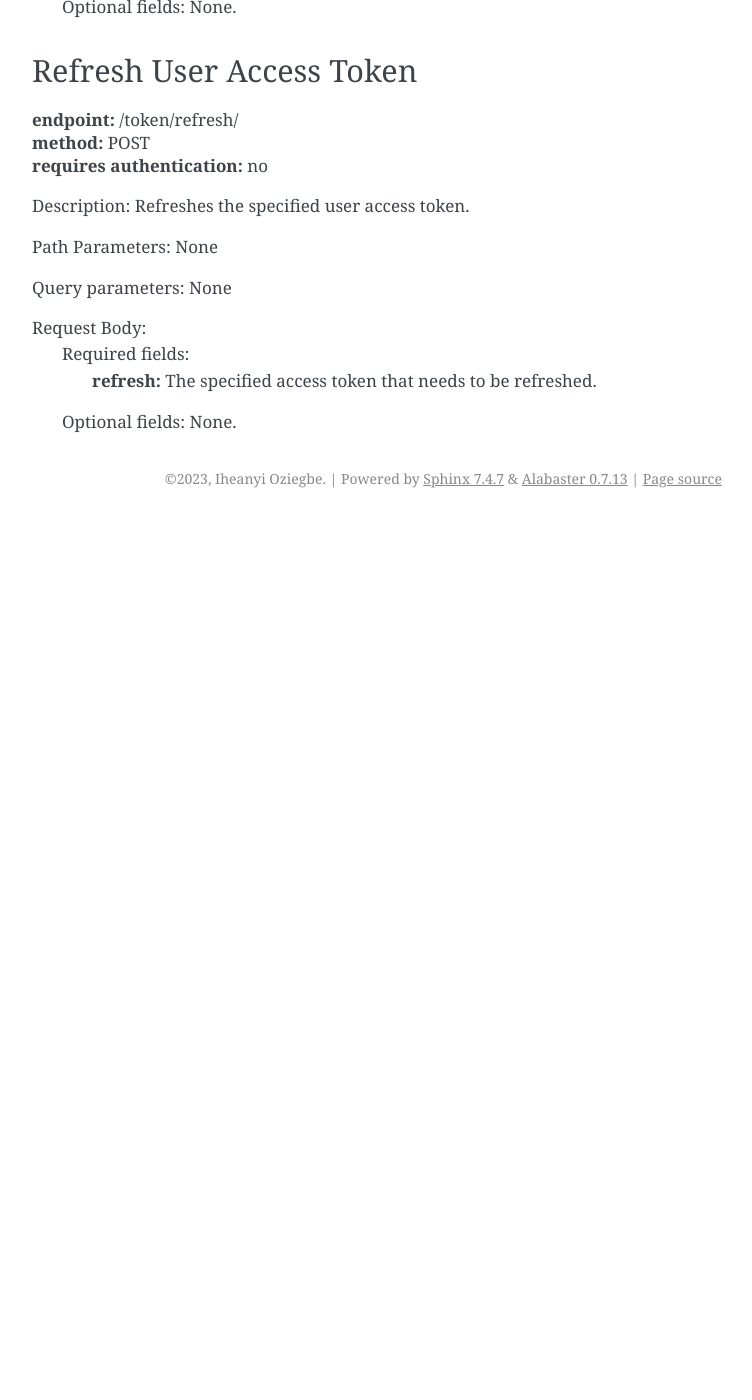
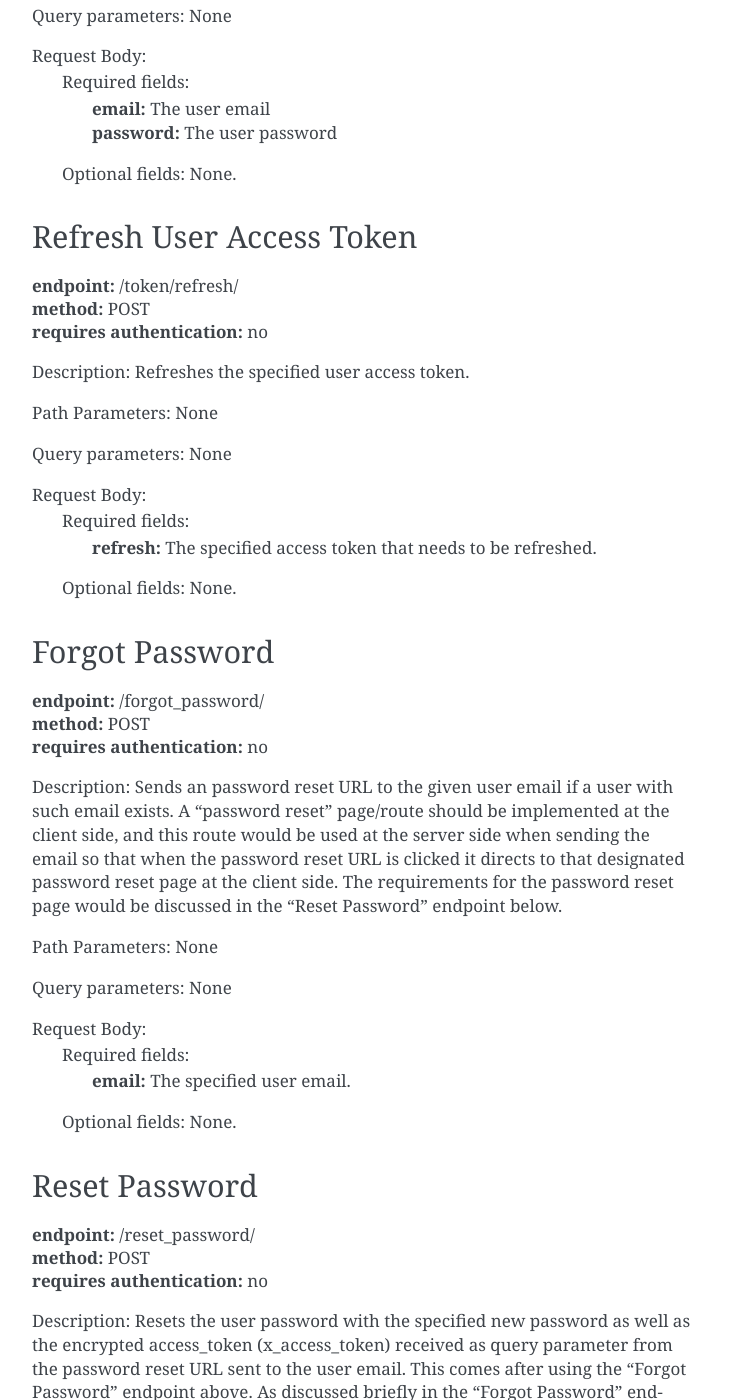
Before and after one commit to useinkwell/Inkwell-app, a Sphinx documentation site: the page built from docs/source/endpoints/authentication.rst, in a window 1280 px wide and 1400 px high, scrolled down 1419 px. Shown: the whole window, without its empty margins (388-1140 px from the left). Built offline with Sphinx 7.4.7, drawn with Linux system fonts in a browser that asks for light colours; before the commit the page ends 1937 px from its top, so only the background shows below that; some of the changed text lies outside the part shown.

Commit message:
Update API docs: Forgot/Reset Password in 'Authentication'

```diff
--- a/docs/source/endpoints/authentication.rst
+++ b/docs/source/endpoints/authentication.rst
@@ -16,7 +16,7 @@ User Registration
 | **method:** POST
 | **requires authentication:** no
 
-Description: Creates a new user with the submitted info and returns the user access token and refresh token.
+Description: Creates a new user with the submitted info and returns the user access token and refresh token. At this point, the new user account is inactive and the tokens cannot be used yet. However, an email containing the account activation URL is sent to the provided user email for email verification purposes. Opening the URL received in the email activates the profile after which the access and refresh tokens become usable. An "email verified" page/route (can even be the homepage) should be implemented at the client side for redirecting the browser to it once the user profile is activated. This route (decided at the client side) would then be implemented at the server side to redirect it accordingly.
 
 Path Parameters: None
 
@@ -35,6 +35,7 @@ Request Body:
 
 
 .. _login:
+
 Obtain User Access Token
 ------------------------
 | **endpoint:** /token/
@@ -72,3 +73,44 @@ Request Body:
 		| **refresh:** The specified access token that needs to be refreshed.
 
 	Optional fields: None.
+
+
+Forgot Password
+-------------------------
+| **endpoint:** /forgot_password/
+| **method:** POST
+| **requires authentication:** no
+
+Description: Sends an password reset URL to the given user email if a user with such email exists. A "password reset" page/route should be implemented at the client side, and this route would be used at the server side when sending the email so that when the password reset URL is clicked it directs to that designated password reset page at the client side. The requirements for the password reset page would be discussed in the "Reset Password" endpoint below.
+
+Path Parameters: None
+
+Query parameters: None
+
+Request Body:
+	Required fields:
+		| **email:** The specified user email.
+
+	Optional fields: None.
+
+
+Reset Password
+-------------------------
+| **endpoint:** /reset_password/
+| **method:** POST
+| **requires authentication:** no
+
+Description: Resets the user password with the specified new password as well as the encrypted access_token (x_access_token) received as query parameter from the password reset URL sent to the user email. This comes after using the "Forgot Password" endpoint above. As discussed briefly in the "Forgot Password" endpoint, a "password reset" page/route should be implemented at the client side and this route would be used at the server side when sending the email so that when the password reset URL is clicked it directs to that designated password reset page at the client side (while keeping the x_access_token query parameter attached). The password reset page must have a **password** and **password2** field for password confirmation at the client side, and the **x_access_token** query parameter automatically added in the URL from the password reset email should be left untouched. Just to be clear, it is the "password reset" page at the client side which submits a POST request to this "Reset Password" endpoint.
+Bear in mind that once a successful form submission is done, the password reset URL received in the email can no longer be used. Hence it is advisable to implement necessary form validation at the client side (even though it would still be validated at the server side for full security).
+
+Path Parameters: None
+
+Query parameters:
+	**x_access_token**: This is an encrypted JWT access token automatically added in the password reset URL and is the only instance where a query parameter is mandatory.
+
+Request Body:
+	Required fields:
+		| **password:** The new password.
+		| **password2:** The confirmation password. Both must be the same.
+
+	Optional fields: None.
--- a/docs/source/usage.rst
+++ b/docs/source/usage.rst
@@ -30,7 +30,7 @@ Passing data into a request
 The data passed into a request could be any of these 3 types: The request **body**, a **path parameter** or a **query parameter**.
 	- Data passed into the request body is synonymous to the data passed on submitting a html form and can either be *required* (must be provided) or *optional*.
 	- Path parameters are passed in the URL and take the form **/post/<post_id>/** where **post_id** is the parameter in this scenario. Path parameters are mandatory (required) unless specified otherwise.
-	- Query parameters are also passed into the URL but unlike the path parameters, query parameters are completely optional. They take the form **/posts/?page=2&page_size=10** where **page** and **page_size** are the query parameters in this scenario.
+	- Query parameters are also passed into the URL but unlike the path parameters, query parameters are completely optional (except in the "Reset Password" endpoint where it is automatically added and crucial). They take the form **/posts/?page=2&page_size=10** where **page** and **page_size** are the query parameters in this scenario.
 
 Authenticating an endpoint
 ~~~~~~~~~~~~~~~~~~~~~~~~~~
```
Also changed, not shown: 1 other file.
